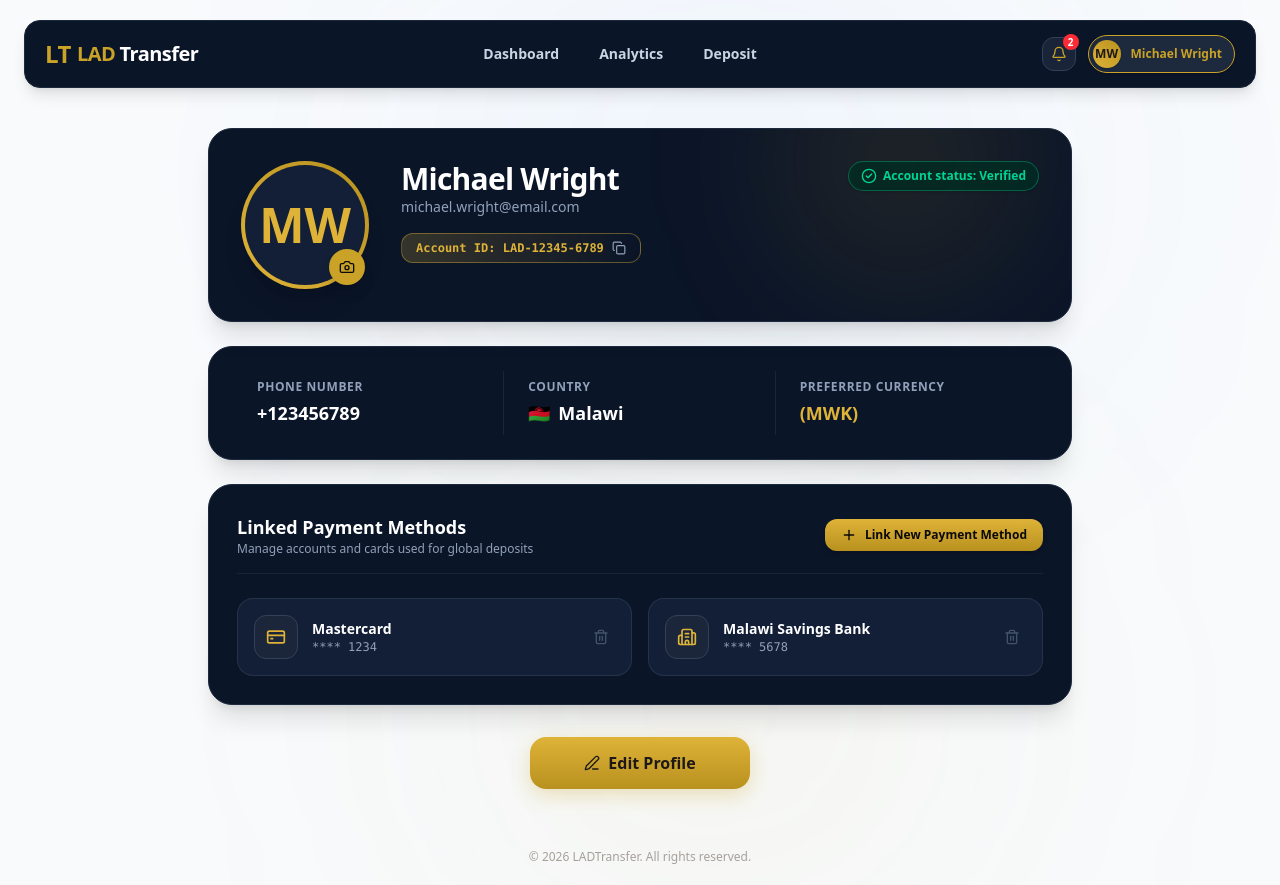
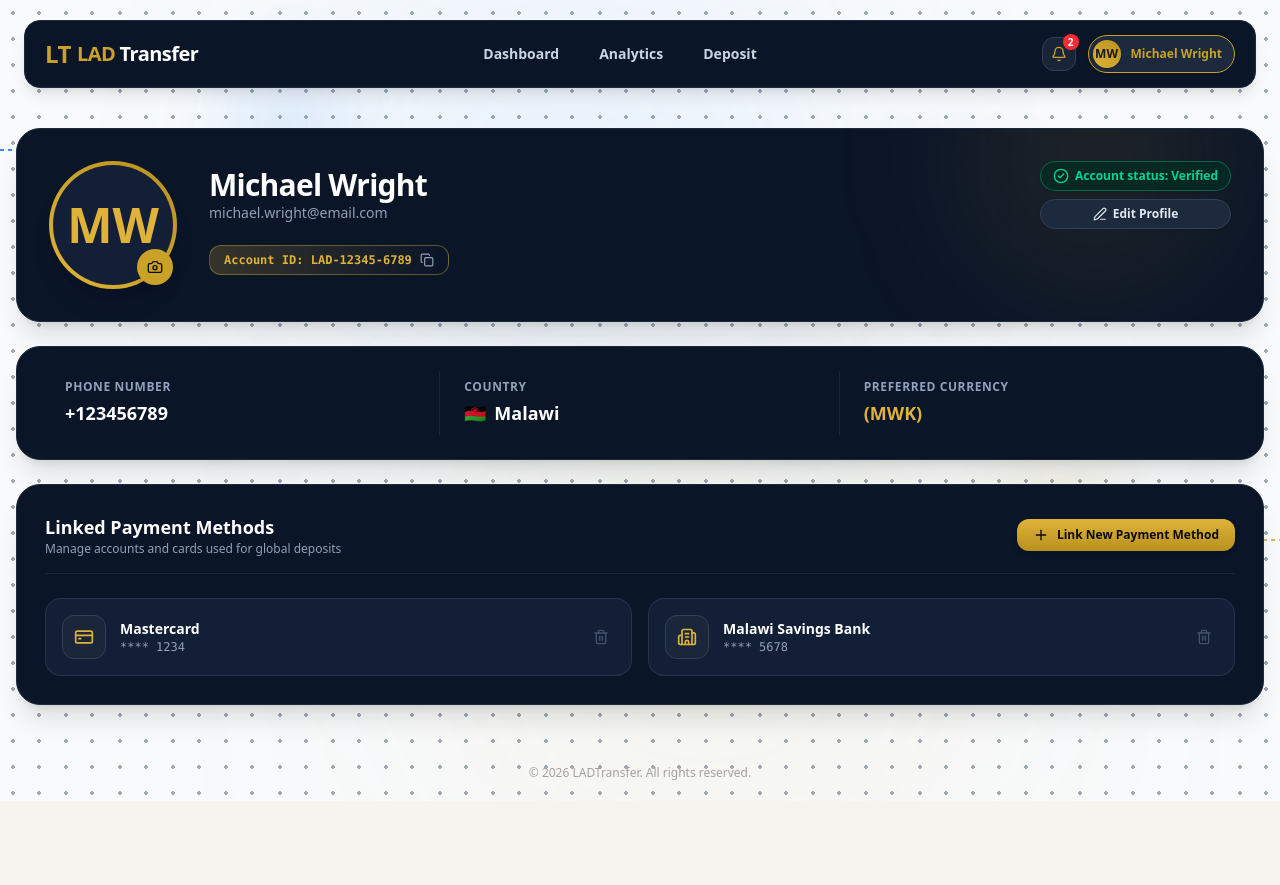
Before and after one commit to aggie-d/SASE_Hack2026, a Next.js app: page /profile in a window 1280 px wide. After the commit the page ends 801 px from the top, so only its background shows below. Built offline with nearby package versions, Linux system fonts and the light colour scheme.

Commit message:
Added notifications page

```diff
--- a/app/analytics/page.tsx
+++ b/app/analytics/page.tsx
@@ -186,7 +186,7 @@ export default function AnalyticsPage() {
       </div>
 
       {/* Main Content Area */}
-      <main className="relative z-10 w-full max-w-4xl mx-auto flex-1 flex flex-col items-center px-4 py-8 sm:py-10">
+      <main className="relative z-10 w-full max-w-6xl xl:max-w-7xl mx-auto flex-1 flex flex-col items-center px-4 py-8 sm:py-10">
         <div className="w-full space-y-6">
 
           {/* Monthly Expense Summary Card */}
--- a/app/notifications/page.tsx
+++ b/app/notifications/page.tsx
@@ -3,7 +3,21 @@
 import { AppHeader } from "@/components/AppHeader";
 import { ArrowDownLeft, ShieldAlert, Bell, BellOff, CheckCircle2, AlertTriangle } from "lucide-react";
 
-const notifications = [
+import { LucideIcon } from "lucide-react";
+
+type Notification = {
+  id: number;
+  title: string;
+  message: string;
+  time: string;
+  icon: LucideIcon;
+  iconColor: string;
+  bgColor: string;
+  borderColor: string;
+  isUnread: boolean;
+};
+
+const notifications: Notification[] = [
   // {
   //   id: 1,
   //   title: "Transfer Received",
@@ -172,7 +186,7 @@ export default function NotificationsPage() {
       </div>
 
       {/* Main Content Area */}
-      <main className="relative z-10 w-full max-w-3xl mx-auto flex-1 flex flex-col items-center px-4 py-8 sm:py-10">
+      <main className="relative z-10 w-full max-w-5xl xl:max-w-6xl mx-auto flex-1 flex flex-col items-center px-4 py-8 sm:py-10">
         <div className="w-full">
           <div
             className="mb-8"
--- a/app/profile/page.tsx
+++ b/app/profile/page.tsx
@@ -119,19 +119,122 @@ export default function ProfilePage() {
 
   return (
     <div className="min-h-screen bg-[#F8FAFC] text-stone-900 flex flex-col justify-between relative overflow-hidden font-sans">
-      {/* Subtle Background Glows */}
-      <div className="absolute top-0 left-1/3 w-[600px] h-[350px] bg-blue-500/[0.06] rounded-full blur-[140px] pointer-events-none" />
-      <div className="absolute bottom-0 right-1/4 w-[500px] h-[350px] bg-[#C9A227]/[0.07] rounded-full blur-[140px] pointer-events-none" />
+      {/* Background: Animated Dot-Matrix Wave — 24 narrow strips for a smooth sine-wave sweep */}
+      {Array.from({ length: 24 }).map((_, i) => (
+        <div
+          key={i}
+          className="absolute top-0 bottom-0 pointer-events-none"
+          style={{
+            left: `${(i * 100) / 24}%`,
+            width: `${100 / 24}%`,
+            backgroundImage: "radial-gradient(#475569 2px, transparent 2px)",
+            backgroundSize: "26px 26px",
+            backgroundAttachment: "fixed",
+            opacity: 0.5,
+            animation: `dot-wave 0.8s ease-in-out ${(i * 0.035).toFixed(3)}s`,
+          }}
+        />
+      ))}
+
+      {/* Soft Ambient Glows */}
+      <div
+        className="absolute top-0 left-1/4 w-[500px] h-[350px] bg-blue-400/10 rounded-full blur-[130px] pointer-events-none"
+        style={{ animation: "wave-lift 0.9s ease-in-out 0.1s both" }}
+      />
+      <div
+        className="absolute bottom-0 right-1/4 w-[500px] h-[350px] bg-[#C9A227]/10 rounded-full blur-[140px] pointer-events-none"
+        style={{ animation: "wave-lift 0.9s ease-in-out 0.35s both" }}
+      />
+
+      {/* Circuit Tech Lines */}
+      <svg
+        className="absolute inset-0 w-full h-full pointer-events-none opacity-20"
+        xmlns="http://www.w3.org/2000/svg"
+        style={{ animation: "wave-lift 0.9s ease-in-out 0.15s both" }}
+      >
+        <path d="M0,150 L200,150 L260,210 L500,210" fill="none" stroke="#0066FF" strokeWidth="1.5" strokeDasharray="4 4" />
+        <circle cx="260" cy="210" r="3.5" fill="#0066FF" />
+        <path d="M1000,600 L1200,600 L1260,540 L1600,540" fill="none" stroke="#C9A227" strokeWidth="1.5" strokeDasharray="4 4" />
+        <circle cx="1260" cy="540" r="3.5" fill="#C9A227" />
+        <circle cx="200" cy="150" r="2.5" fill="#0066FF" />
+      </svg>
+
+      {/* Floating Light Wisps */}
+      <div
+        className="absolute pointer-events-none rounded-full"
+        style={{
+          top: "18%",
+          left: "12%",
+          width: "80px",
+          height: "80px",
+          background: "rgba(96, 165, 250, 0.35)",
+          filter: "blur(40px)",
+          animation: "wisp-drift-1 12s ease-in-out 1.5s infinite",
+        }}
+      />
+      <div
+        className="absolute pointer-events-none rounded-full"
+        style={{
+          top: "65%",
+          right: "10%",
+          width: "100px",
+          height: "100px",
+          background: "rgba(201, 162, 39, 0.3)",
+          filter: "blur(45px)",
+          animation: "wisp-drift-2 15s ease-in-out 2s infinite",
+        }}
+      />
+      <div
+        className="absolute pointer-events-none rounded-full"
+        style={{
+          top: "40%",
+          left: "55%",
+          width: "60px",
+          height: "60px",
+          background: "rgba(96, 165, 250, 0.25)",
+          filter: "blur(35px)",
+          animation: "wisp-drift-3 10s ease-in-out 1.8s infinite",
+        }}
+      />
+      <div
+        className="absolute pointer-events-none rounded-full"
+        style={{
+          top: "75%",
+          left: "30%",
+          width: "70px",
+          height: "70px",
+          background: "rgba(201, 162, 39, 0.25)",
+          filter: "blur(40px)",
+          animation: "wisp-drift-4 13s ease-in-out 2.2s infinite",
+        }}
+      />
+      <div
+        className="absolute pointer-events-none rounded-full"
+        style={{
+          top: "25%",
+          right: "25%",
+          width: "90px",
+          height: "90px",
+          background: "rgba(96, 165, 250, 0.2)",
+          filter: "blur(50px)",
+          animation: "wisp-drift-1 14s ease-in-out 2.5s infinite",
+        }}
+      />
 
       {/* Consistent Top Navigation Header */}
-      <AppHeader active="profile" />
+      <div style={{ animation: "wave-lift 0.9s ease-in-out 0.08s both" }}>
+        <AppHeader active="profile" />
+      </div>
 
       {/* Main Content Area */}
-      <main className="relative z-10 w-full max-w-4xl mx-auto flex-1 flex flex-col items-center justify-center px-4 py-8 sm:py-10">
+      <main className="relative z-10 w-full max-w-6xl xl:max-w-7xl mx-auto flex-1 flex flex-col items-center justify-center px-4 py-8 sm:py-10">
         <div className="w-full space-y-6">
 
           {/* Top Profile Summary Card */}
-          <div className="bg-[#0B1528] rounded-3xl p-6 sm:p-8 shadow-xl border border-slate-800 text-white relative overflow-hidden">
+          <div
+            className="bg-[#0B1528] rounded-3xl p-6 sm:p-8 shadow-xl border border-slate-800 text-white relative overflow-hidden"
+            style={{ animation: "wave-lift 0.9s ease-in-out 0.22s both" }}
+          >
             {/* Subtle card glow */}
             <div className="absolute -top-24 right-10 w-64 h-64 bg-[#C9A227]/10 rounded-full blur-[70px] pointer-events-none" />
 
@@ -185,10 +288,26 @@ export default function ProfilePage() {
                     </p>
                   </div>
 
-                  {/* Account Status Badge */}
-                  <div className="inline-flex items-center gap-1.5 px-3 py-1.5 rounded-full bg-emerald-950/80 border border-emerald-500/40 text-emerald-400 text-xs font-semibold self-center sm:self-start shadow-sm">
-                    <CheckCircle2 className="w-4 h-4 text-emerald-400" />
-                    <span>Account status: Verified</span>
+                  {/* Actions Column: Status Badge & Edit Button */}
+                  <div className="flex flex-col gap-2 self-center sm:self-start">
+                    {/* Account Status Badge */}
+                    <div className="inline-flex items-center justify-center gap-1.5 px-3 py-1.5 rounded-full bg-emerald-950/80 border border-emerald-500/40 text-emerald-400 text-xs font-semibold shadow-sm w-full sm:w-auto">
+                      <CheckCircle2 className="w-4 h-4 text-emerald-400" />
+                      <span>Account status: Verified</span>
+                    </div>
+
+                    {/* Edit Profile CTA (Moved up here) */}
+                    <button
+                      type="button"
+                      onClick={() => {
+                        setEditFormData({ ...profileData });
+                        setShowEditProfileModal(true);
+                      }}
+                      className="inline-flex items-center justify-center gap-1.5 px-3 py-1.5 rounded-full bg-slate-800 border border-slate-700 hover:bg-slate-700 hover:border-slate-600 text-slate-200 hover:text-white transition-all text-xs font-semibold shadow-sm w-full sm:w-auto"
+                    >
+                      <Edit3 className="w-3.5 h-3.5" />
+                      <span>Edit Profile</span>
+                    </button>
                   </div>
                 </div>
 
@@ -211,7 +330,10 @@ export default function ProfilePage() {
           </div>
 
           {/* Details Row: Phone, Country, Preferred Currency */}
-          <div className="bg-[#0B1528] rounded-3xl p-5 sm:p-6 shadow-xl border border-slate-800 text-white">
+          <div
+            className="bg-[#0B1528] rounded-3xl p-5 sm:p-6 shadow-xl border border-slate-800 text-white"
+            style={{ animation: "wave-lift 0.9s ease-in-out 0.30s both" }}
+          >
             <div className="grid grid-cols-1 sm:grid-cols-3 divide-y sm:divide-y-0 sm:divide-x divide-slate-800/80 text-center sm:text-left gap-4 sm:gap-0">
               {/* Phone Number */}
               <div className="sm:px-6 py-2">
@@ -247,7 +369,10 @@ export default function ProfilePage() {
           </div>
 
           {/* Linked Payment Methods (Requirement 3: With Button to Link New Method) */}
-          <div className="bg-[#0B1528] rounded-3xl p-6 sm:p-7 shadow-xl border border-slate-800 text-white">
+          <div
+            className="bg-[#0B1528] rounded-3xl p-6 sm:p-7 shadow-xl border border-slate-800 text-white"
+            style={{ animation: "wave-lift 0.9s ease-in-out 0.38s both" }}
+          >
             <div className="flex flex-col sm:flex-row items-center justify-between gap-4 mb-6 pb-4 border-b border-slate-800/80">
               <div>
                 <h2 className="text-base sm:text-lg font-bold text-white">
@@ -300,26 +425,14 @@ export default function ProfilePage() {
               ))}
             </div>
           </div>
-
-          {/* Bottom Action: Edit Profile CTA */}
-          <div className="flex justify-center pt-2">
-            <button
-              type="button"
-              onClick={() => {
-                setEditFormData({ ...profileData });
-                setShowEditProfileModal(true);
-              }}
-              className="w-full sm:w-auto min-w-[220px] py-3.5 px-8 rounded-2xl bg-gradient-to-b from-[#DFB338] to-[#B8911E] hover:from-[#e5bc42] hover:to-[#c49a21] font-bold text-stone-900 shadow-[0_6px_20px_rgba(201,162,39,0.3)] hover:shadow-[0_8px_25px_rgba(201,162,39,0.45)] active:scale-[0.99] transition-all text-base flex items-center justify-center gap-2"
-            >
-              <Edit3 className="w-4 h-4" />
-              <span>Edit Profile</span>
-            </button>
-          </div>
         </div>
       </main>
 
       {/* Footer */}
-      <footer className="relative z-10 py-5 text-center text-xs text-stone-400">
+      <footer
+        className="relative z-10 py-5 text-center text-xs text-stone-400"
+        style={{ animation: "wave-lift 0.9s ease-in-out 0.45s both" }}
+      >
         <p>© 2026 LADTransfer. All rights reserved.</p>
       </footer>
 
```
Also changed, not shown: app/dashboard/page.tsx (+31 -31 lines).
